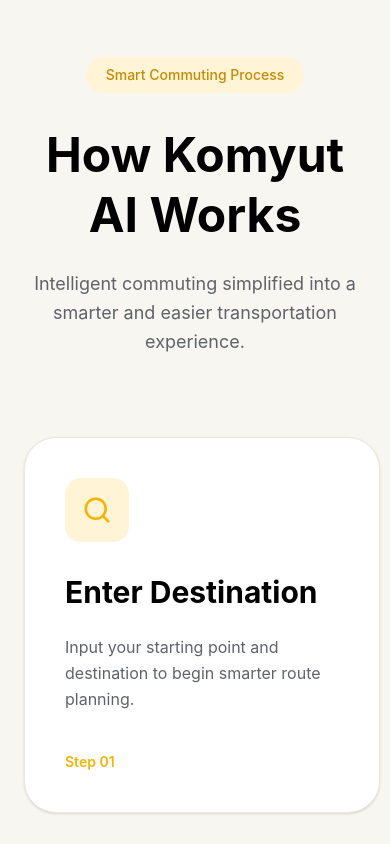
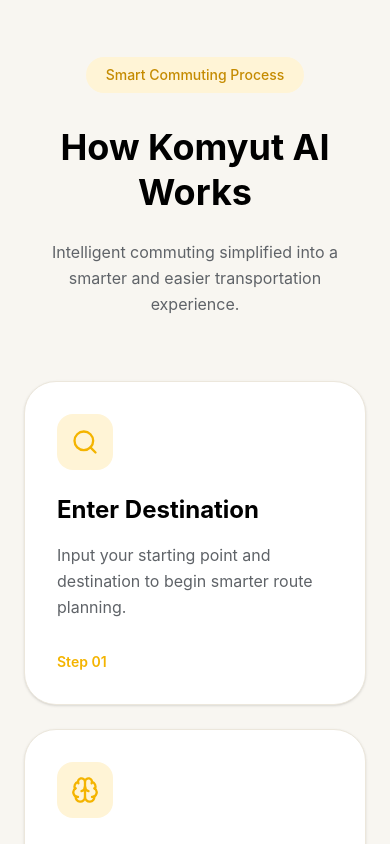
Before and after one commit to jstrtrinidad/komyut-ai, a React (Vite) app in the folder client/: page / in a window 390 px wide. Shown: the part 2760-3604 px from the top of the page. Built offline with nearby package versions, Linux system fonts and the light colour scheme.

Commit message:
Fix responsiveness to tablets

```diff
--- a/client/package.json
+++ b/client/package.json
@@ -21,6 +21,6 @@
     "@tailwindcss/vite": "^4.3.0",
     "@vitejs/plugin-react": "^4.7.0",
     "tailwindcss": "^4.3.0",
-    "vite": "^5.4.21"
+    "vite": "^8.0.12"
   }
 }
--- a/client/src/components/home/HowItWorks.jsx
+++ b/client/src/components/home/HowItWorks.jsx
@@ -37,45 +37,45 @@
             Smart Commuting Process
           </div>
 
-          <h2 className="mt-8 text-5xl font-bold leading-tight text-black">
+          <h2 className="mt-8 text-4xl font-bold leading-tight text-black md:text-5xl">
             How Komyut AI Works
           </h2>
 
-          <p className="mx-auto mt-6 max-w-2xl text-lg leading-relaxed text-[#5f6368]">
+          <p className="mx-auto mt-6 max-w-2xl text-base leading-relaxed text-[#5f6368] md:text-lg">
             Intelligent commuting simplified into a smarter and easier
             transportation experience.
           </p>
         </div>
 
         {/* Steps */}
-        <div className="mt-20 grid gap-8 md:grid-cols-3">
+        <div className="mt-16 grid gap-6 md:grid-cols-2 lg:grid-cols-3 lg:gap-8">
           {steps.map((step, index) => {
             const Icon = step.icon;
 
             return (
               <div
                 key={index}
-                className="rounded-[32px] border border-[#ece7dc] bg-white p-10 shadow-sm transition hover:-translate-y-1 hover:shadow-lg"
+                className="rounded-[32px] border border-[#ece7dc] bg-white p-8 shadow-sm transition hover:-translate-y-1 hover:shadow-lg md:p-10"
               >
                 {/* Icon */}
-                <div className="flex h-16 w-16 items-center justify-center rounded-2xl bg-[#fff4d6]">
+                <div className="flex h-14 w-14 items-center justify-center rounded-2xl bg-[#fff4d6] md:h-16 md:w-16">
                   <Icon
-                    size={30}
-                    className="text-[#f4b400]"
+                    size={28}
+                    className="text-[#f4b400] md:size-[30px]"
                   />
                 </div>
 
                 {/* Content */}
-                <h3 className="mt-8 text-3xl font-bold text-black">
+                <h3 className="mt-6 text-2xl font-bold text-black md:mt-8 md:text-3xl">
                   {step.title}
                 </h3>
 
-                <p className="mt-6 leading-relaxed text-[#5f6368]">
+                <p className="mt-4 leading-relaxed text-[#5f6368] md:mt-6">
                   {step.description}
                 </p>
 
                 {/* Step Number */}
-                <div className="mt-10 text-sm font-semibold text-[#f4b400]">
+                <div className="mt-8 text-sm font-semibold text-[#f4b400] md:mt-10">
                   Step 0{index + 1}
                 </div>
               </div>
--- a/client/src/components/home/Testimonials.jsx
+++ b/client/src/components/home/Testimonials.jsx
@@ -24,17 +24,17 @@
       <div className="mx-auto max-w-7xl">
         {/* Heading */}
         <div className="text-center">
-          <h2 className="text-5xl font-bold text-black">
+          <h2 className="text-4xl font-bold text-black md:text-5xl">
             Loved by daily commuters
           </h2>
 
-          <p className="mx-auto mt-6 max-w-2xl text-lg leading-relaxed text-[#5f6368]">
+          <p className="mx-auto mt-6 max-w-2xl text-base leading-relaxed text-[#5f6368] md:text-lg">
             Hear from Metro Manila commuters using Komyut AI every day.
           </p>
         </div>
 
         {/* Cards */}
-        <div className="mt-16 grid gap-8 md:grid-cols-3">
+        <div className="mt-16 grid gap-6 md:grid-cols-2 lg:grid-cols-3 lg:gap-8">
           {testimonials.map((item, index) => (
             <div
               key={index}
--- a/client/src/components/layout/Footer.jsx
+++ b/client/src/components/layout/Footer.jsx
@@ -48,15 +48,14 @@
             Metro Manila
           </h3>
 
-          <p className="mt-5 leading-relaxed text-[#5f6368]">
+          <div className="mt-5 leading-relaxed text-[#5f6368]">
             Designed for Filipino commuters navigating the city smarter
             every day.
 
             <p className="mt-10 text-sm text-[#9aa0a6]">
-            © 2026 Komyut AI. Designed for smarter Metro Manila commuting.
+              © 2026 Komyut AI. Designed for smarter Metro Manila commuting.
             </p>
-          </p>
-
+          </div>
         </div>
       </div>
     </footer>
```
Also changed, not shown: 2 other files (tests, documents, lock files or other folders).
